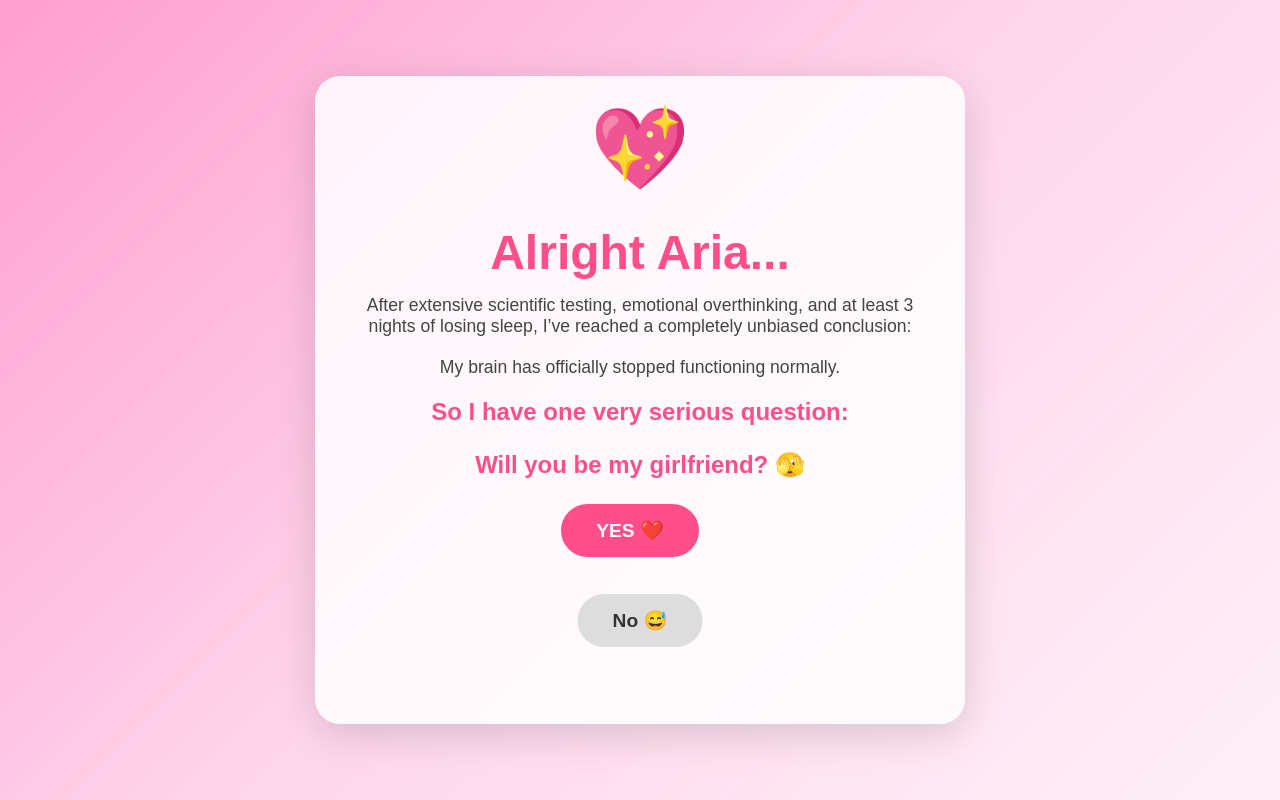
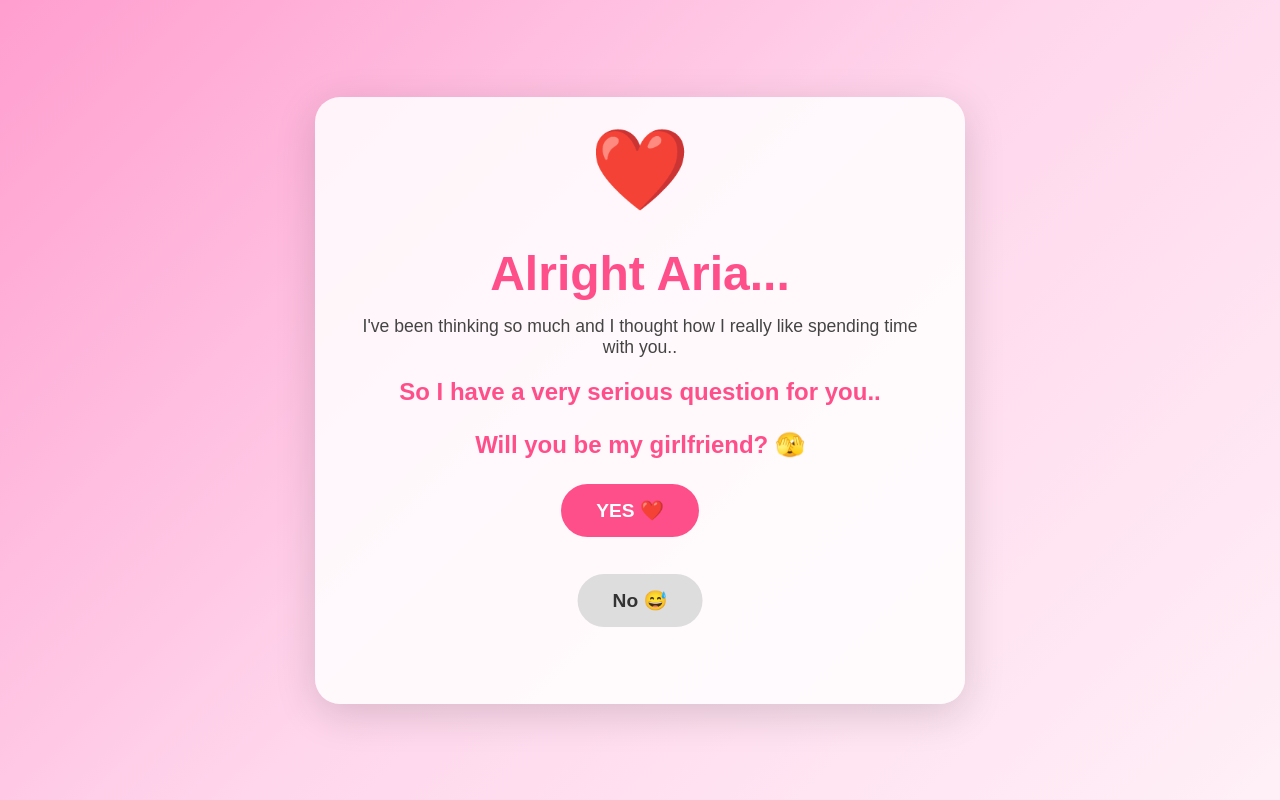
Before and after one commit to codelyoon/wribsvowouvborbuove, a plain HTML site: page index.html in a window 1280 px wide. Drawn offline with Linux system fonts and the light colour scheme.

Commit message:
Update index.html

```diff
--- a/index.html
+++ b/index.html
@@ -120,21 +120,16 @@ color:#777;
 
 <div id="questionScreen">
 
-<div class="heart">💖</div>
+<div class="heart">❤️</div>
 
 <h1>Alright Aria...</h1>
 
 <p>
-After extensive scientific testing, emotional overthinking, and at least 3 nights of losing sleep,
-I’ve reached a completely unbiased conclusion:
-</p>
-
-<p>
-My brain has officially stopped functioning normally.
+I've been thinking so much and I thought how I really like spending time with you..
 </p>
 
 <h2 style="margin-bottom:25px;color:#ff4f8b;">
-So I have one very serious question:
+So I have a very serious question for you..
 </h2>
 
 <h2 style="margin-bottom:25px;color:#ff4f8b;">
@@ -155,13 +150,9 @@ Will you be my girlfriend? 🫣
 
 <h1>WAIT WHAT?! 😭🎉</h1>
 
-<p>You actually said yes… this was not in the simulation results.</p>
-
-<p>System status: heart.exe is now permanently running.</p>
+<p>You actually said yes… THIS IS AWESOME.</p>
 
 <p>You are officially my girlfriend (no refunds, no take-backs).</p>
-
-<p class="small">(This message was approved by absolutely nobody.)</p>
 
 </div>
 
```
